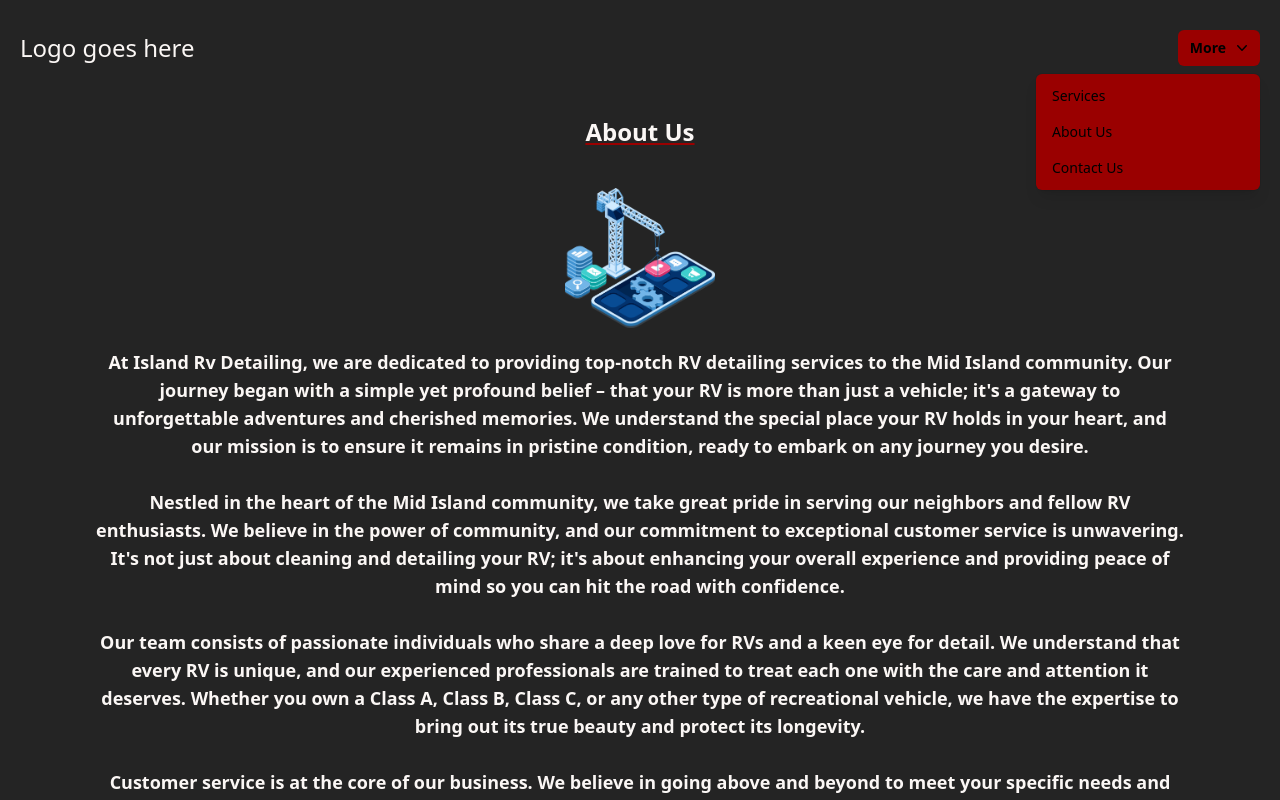
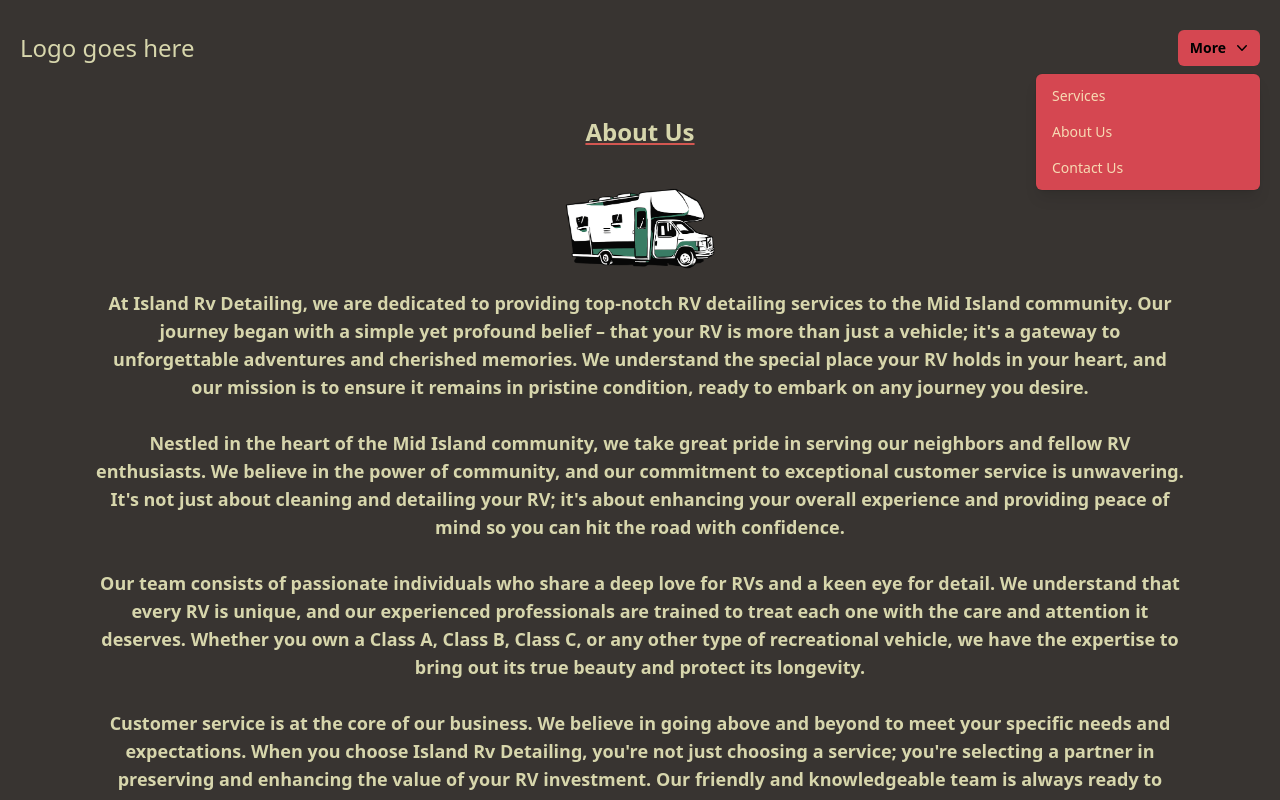
Before and after one commit to nathanpare/islandrvwebsite, a Next.js app: page /aboutme in a window 1280 px wide. Both pictures are taken after a click on the button "More". Shown: the top 800 px of the page. Built offline with nearby package versions, Linux system fonts and the light colour scheme.

Commit message:
change colours

```diff
--- a/components/Dropdown.js
+++ b/components/Dropdown.js
@@ -14,7 +14,7 @@
   return (
     <Menu as="div" className="relative inline-block text-left">
       <div>
-        <Menu.Button className="inline-flex w-full justify-center gap-x-1.5 rounded-md bg-[#9A0000] px-3 py-2 text-sm md:text-md font-semibold text-black">
+        <Menu.Button className="inline-flex w-full justify-center gap-x-1.5 rounded-md bg-[#D54751] px-3 py-2 text-sm md:text-md font-semibold text-black">
           More
           <ChevronDownIcon className="-mr-1 h-5 w-5 text-black" aria-hidden="true" />
         </Menu.Button>
@@ -29,7 +29,7 @@
         leaveFrom="transform opacity-100 scale-100"
         leaveTo="transform opacity-0 scale-95"
       >
-        <Menu.Items className="absolute right-0 z-10 mt-2 w-56 origin-top-right rounded-md bg-[#9A0000] shadow-lg ring-1 ring-black ring-opacity-5 focus:outline-none">
+        <Menu.Items className="absolute right-0 z-10 mt-2 w-56 origin-top-right rounded-md bg-[#D54751] shadow-lg ring-1 ring-black ring-opacity-5 focus:outline-none">
           <div className="py-1">
             <Menu.Item>
               {({ active }) => (
@@ -37,7 +37,7 @@
                   onClick={() => router.push("/services")}
                   href="#"
                   className={classNames(
-                    active ? 'bg-gray-100 text-black' : 'text-black',
+                    active ? 'bg-[#4DA394] text-[#FFCC]' : 'text-[#FFCC]',
                     'block px-4 py-2 text-sm'
                   )}
                 >
@@ -51,7 +51,7 @@
                   onClick={() => router.push("/aboutme")}
                   href="#"
                   className={classNames(
-                    active ? 'bg-gray-100 text-black' : 'text-black',
+                    active ? 'bg-[#4DA394] text-[#FFCC]' : 'text-[#FFCC]',
                     'block px-4 py-2 text-sm'
                   )}
                 >
@@ -65,7 +65,7 @@
                   onClick={() => router.push("/contact")}
                   href="#"
                   className={classNames(
-                    active ? 'bg-gray-100 text-black' : 'text-black',
+                    active ? 'bg-[#4DA394] text-[#FFCC]' : 'text-[#FFCC]',
                     'block px-4 py-2 text-sm'
                   )}
                 >
--- a/components/Header.js
+++ b/components/Header.js
@@ -10,7 +10,7 @@
      items-center px-5'>
       <p onClick={() => router.push("/")}
         className='text-2xl md:text-xl lg:text-2xl cursor-pointer
-       text-[rgb(251,247,245)]'>Logo goes here</p>
+       text-[#FFCC]'>Logo goes here</p>
       <Dropdown />
     </div>
   );
--- a/pages/_document.js
+++ b/pages/_document.js
@@ -4,7 +4,7 @@
   return (
     <Html lang="en">
       <Head />
-      <body className='bg-[rgb(36,36,36)]'>
+      <body className='bg-[#383431]'>
         <Main />
         <NextScript />
       </body>
--- a/pages/aboutme.js
+++ b/pages/aboutme.js
@@ -15,12 +15,12 @@
       </Head>
 
       <Header />
-      <p className='text-[rgb(251,247,245)] text-2xl font-semibold text-center
-       decoration-[#9A0000] underline pt-5 pb-10'>About Us</p>
+      <p className='text-[#FFCC] text-2xl font-semibold text-center
+       decoration-[#D45751] underline pt-5 pb-10'>About Us</p>
 
       <div className='flex flex-col items-center justify-center'>
-        <Image src="/pngaaa.com-4993052.png" alt='' height={150} width={150} />
-        <p className='text-[rgb(251,247,245)] text-lg font-semibold text-center
+        <Image src="/pngaaa.com-4590445.png" alt='' height={150} width={150} />
+        <p className='text-[#FFCC] text-lg font-semibold text-center
        py-5 px-12 md:px-24'>At Island Rv Detailing, we are dedicated to providing top-notch RV detailing services to the Mid Island community. Our journey began with a simple yet profound belief – that your RV is more than just a vehicle; it's a gateway to unforgettable adventures and cherished memories. We understand the special place your RV holds in your heart, and our mission is to ensure it remains in pristine condition, ready to embark on any journey you desire. <br></br> <br></br>
 
        Nestled in the heart of the Mid Island community, we take great pride in serving our neighbors and fellow RV enthusiasts. We believe in the power of community, and our commitment to exceptional customer service is unwavering. It's not just about cleaning and detailing your RV; it's about enhancing your overall experience and providing peace of mind so you can hit the road with confidence. <br></br> <br></br>
--- a/pages/contact.js
+++ b/pages/contact.js
@@ -41,8 +41,8 @@
         <link rel="icon" href="/favicon.ico" />
       </Head>
       <Header />
-      <p className='text-[rgb(251,247,245)] text-2xl md:text-3xl lg:text-4xl
-       font-semibold text-center decoration-[#9A0000] underline pt-20'>
+      <p className='text-[#FFCC] text-2xl md:text-3xl lg:text-4xl
+       font-semibold text-center decoration-[#D54751] underline pt-20'>
         Send us an Email!</p>
 
       <form
@@ -79,8 +79,8 @@
           maxLength="1500"
         />
 
-        <button type='submit' value="send" className='bg-[#9A0000] py-3 px-10
-         rounded-md text-black font-bold text-lg'>Submit</button>
+        <button type='submit' value="send" className='bg-[#D54751] py-3 px-10
+         rounded-md text-[#FFCC] font-bold text-lg'>Submit</button>
 
         {statusMessage === "Success!" ?
           <p className='contact-form text-center font-semibold
--- a/pages/index.js
+++ b/pages/index.js
@@ -24,7 +24,7 @@
       <Header />
 
       <main>
-        <div className='text-[rgb(251,247,245)] flex flex-col items-center pt-36'>
+        <div className='text-[#FFCC] flex flex-col items-center pt-36'>
           <div className='text-3xl sm:text-4xl font-semibold md:text-5xl
            lg:text-6xl'>
             <Typewriter
@@ -36,7 +36,7 @@
               delaySpeed={1000}
               onLoopDone={handleDone}
             />
-            <Cursor cursorColor='#9A0000' />
+            <Cursor cursorColor='#4DA394' />
           </div>
 
           <div className='text-xl sm:text-2xl md:text-3xl lg:text-4xl py-8
@@ -94,8 +94,8 @@
               duration: 1,
             }}>
             <button onClick={() => router.push("/contact")}
-              className='bg-[#9A0000] py-2 px-8 sm:py-3 sm:px-10 rounded-md
-           text-black font-bold text-lg'>Contact Us</button>
+              className='bg-[#D54751] py-2 px-8 sm:py-3 sm:px-10 rounded-md
+           text-[#FFCC] font-bold text-lg'>Contact Us</button>
           </motion.div>
         </div>
       </main>
--- a/pages/services.js
+++ b/pages/services.js
@@ -10,7 +10,7 @@
   const router = useRouter();
 
   return (
-    <div className='text-white h-screen snap-y snap-mandatory overflow-scroll'>
+    <div className='text-[#FFCC] h-screen snap-y snap-mandatory overflow-scroll'>
       <Head>
         <title>Services</title>
         <meta name="description" content="Generated by create next app" />
@@ -68,8 +68,8 @@
 
         <p id='bottom' className='text-xl sm:text-2xl text-center px-5'>We offer
          exterior detailing services such as washing, waxing, paint protection etc..</p>
-        <button onClick={() => router.push("/contact")} className='bg-[#9A0000] mt-5 py-2 px-8 sm:py-3 sm:px-10 rounded-md
-           text-black font-bold text-lg'>Contact Us</button>
+        <button onClick={() => router.push("/contact")} className='bg-[#D54751] mt-5 py-2 px-8 sm:py-3 sm:px-10 rounded-md
+           text-[#FFCC] font-bold text-lg'>Contact Us</button>
       </section>
 
       <section id='project-2' className='snap-start h-screen flex flex-col
@@ -121,8 +121,8 @@
 
         <p id='bottom-2' className='text-xl sm:text-2xl text-center px-5'>We offer
          Interior Detailing services such as cleaning, sanitizing and refreshing.</p>
-        <button onClick={() => router.push("/contact")} className='bg-[#9A0000]
-       mt-5 py-2 px-8 sm:py-3 sm:px-10 rounded-md text-black
+        <button onClick={() => router.push("/contact")} className='bg-[#D45751]
+       mt-5 py-2 px-8 sm:py-3 sm:px-10 rounded-md text-[#FFCC]
        font-bold text-lg'>Contact Us</button>
       </section>
 
@@ -175,8 +175,8 @@
 
         <p id='bottom-3' className='text-xl sm:text-2xl text-center px-5'>We offer
          winterizing services to keep your unit safe over the winter.</p>
-        <button onClick={() => router.push("/contact")} className='bg-[#9A0000]
-      mt-5 py-2 px-8 sm:py-3 sm:px-10 rounded-md text-black font-bold
+        <button onClick={() => router.push("/contact")} className='bg-[#D54751]
+      mt-5 py-2 px-8 sm:py-3 sm:px-10 rounded-md text-[#FFCC] font-bold
       text-lg'>Contact Us</button>
       </section>
     </div>
```
